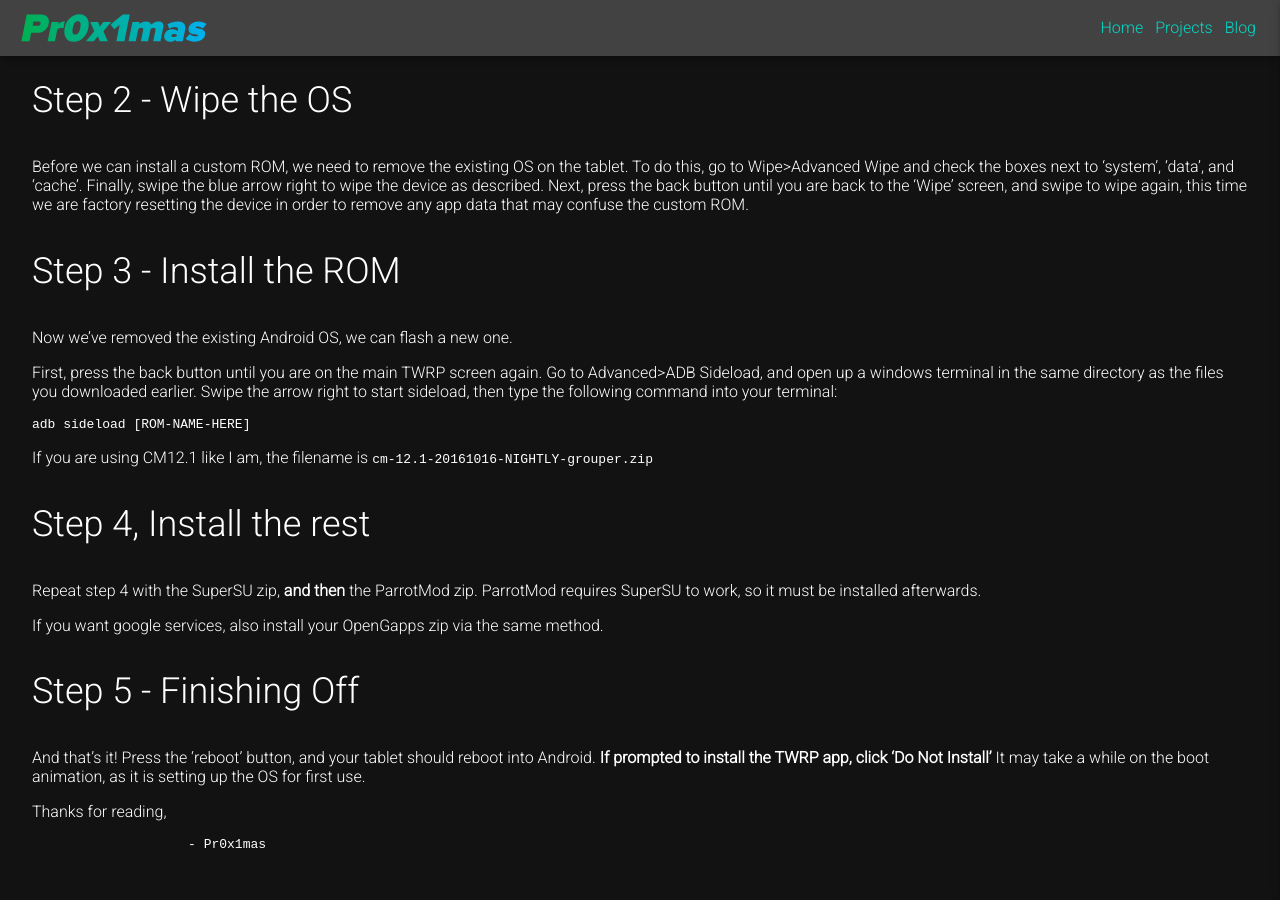
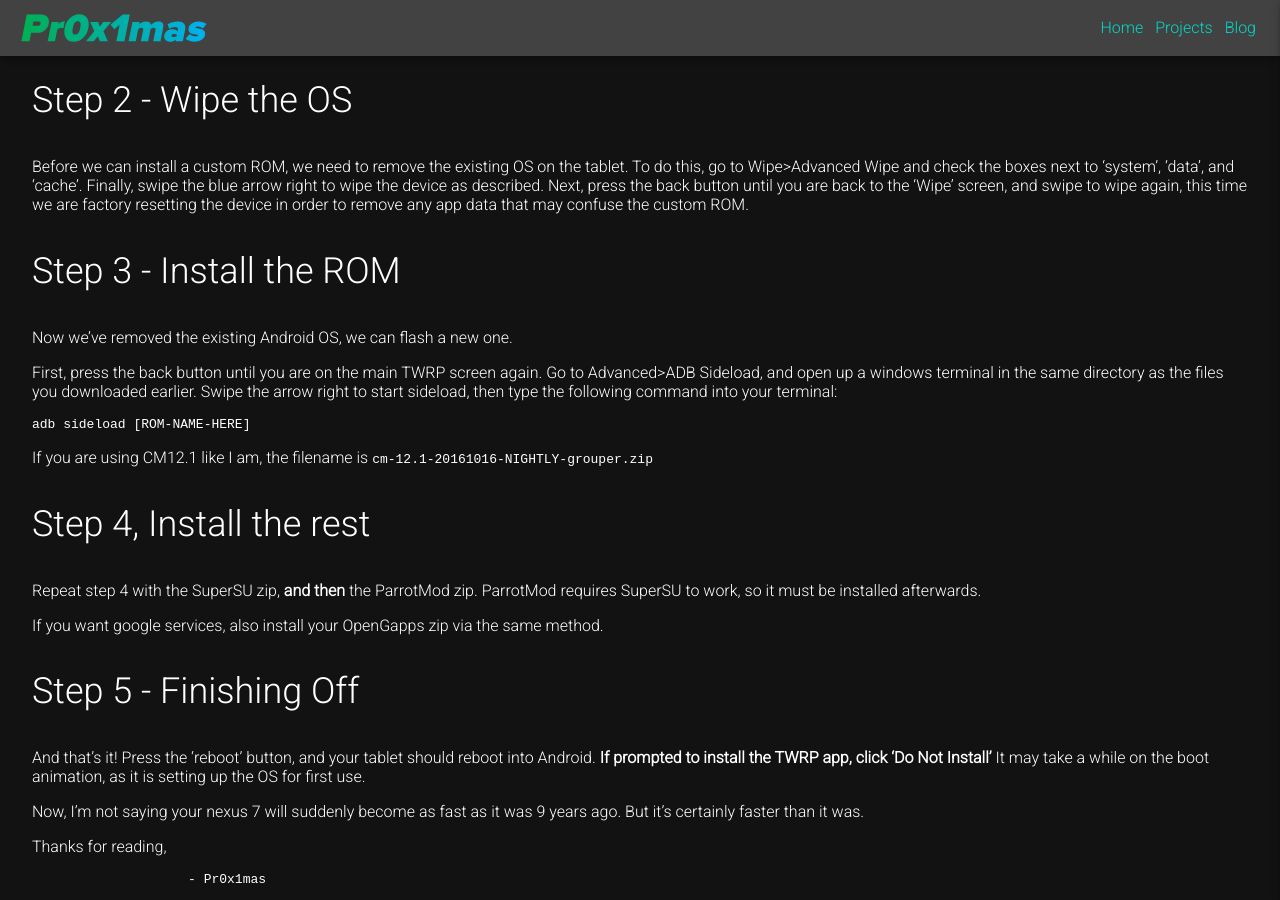
Before and after one commit to HyperHamster535/HyperHamster535.github.io, a Jekyll site: the page built from _posts/2021-04-29-resurrect-your-2012-nexus-7.md, in a window 1280 px wide and 900 px high, scrolled down 1437 px. Built offline with Jekyll 4.4.1, drawn with Linux system fonts in a browser that asks for light colours; before the commit the page ends 2302 px from its top, so only the background shows below that.

Commit message:
Update 2021-04-29-resurrect-your-2012-nexus-7.md

```diff
--- a/_posts/2021-04-29-resurrect-your-2012-nexus-7.md
+++ b/_posts/2021-04-29-resurrect-your-2012-nexus-7.md
@@ -70,6 +70,8 @@ If you want google services, also install your OpenGapps zip via the same method
 
 And that's it! Press the 'reboot' button, and your tablet should reboot into Android. **If prompted to install the TWRP app, click 'Do Not Install'** It may take a while on the boot animation, as it is setting up the OS for first use.
 
+Now, I'm not saying your nexus 7 will suddenly become as fast as it was 9 years ago. But it's certainly faster than it was.
+
 
 Thanks for reading,
 
```
